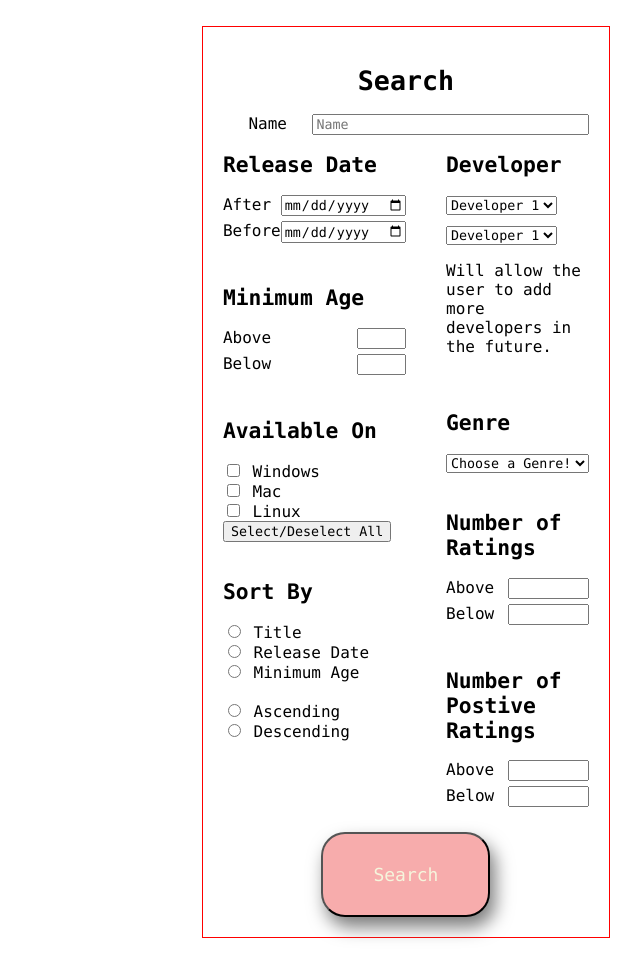
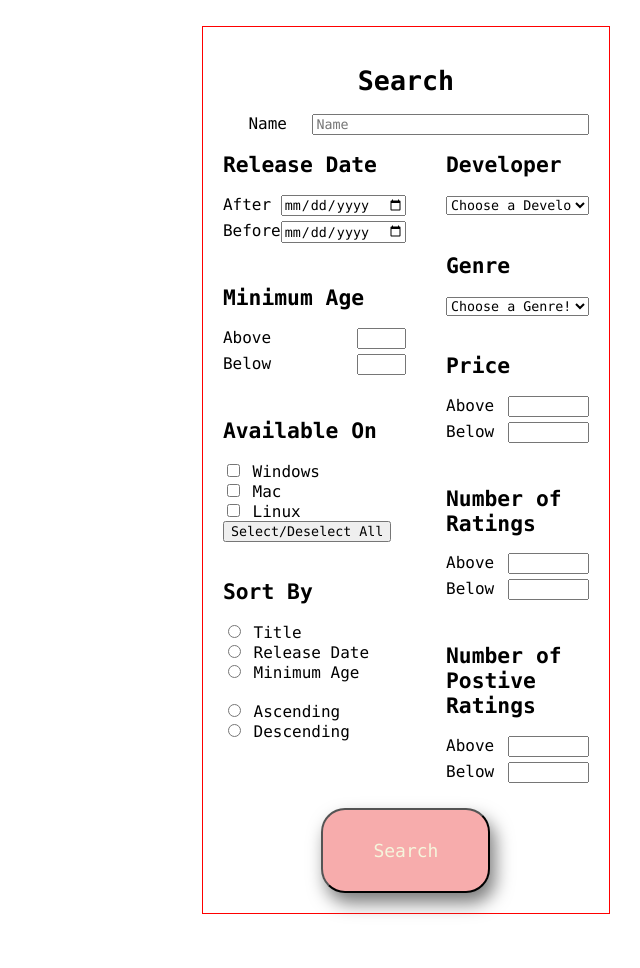
Before and after one commit to luciefwolf/cs257, a Flask app: page /games/ in a window 1280 px wide. Shown: the part 197-1165 px from the top of the page, without its empty margins (640-1280 px from the left). After the commit the page ends 1111 px from the top, so only its background shows below. Run offline with Flask 2, Linux system fonts and the light colour scheme; data that the repository does not hold is empty; parts of the project's set-up code (start-up, migrations or seed data) failed here and were passed over; some libraries are stand-ins or nearby versions.

Commit message:
Implemented filtering by genre, title, min_age, date, developer, platforms, and price

```diff
--- a/webapp/api.py
+++ b/webapp/api.py
@@ -81,19 +81,19 @@ def get_games():
         title = flask.request.args.get('title')
         additional_arguments.append(str(title))
     if 'min_age_above' in flask.request.args:
-        query += 'AND game.minimum_age >= %s'
+        query += ' AND game.minimum_age >= %s'
         min_age_above = flask.request.args.get('min_age_above')
         additional_arguments.append(str(min_age_above))
     if 'min_age_below' in flask.request.args:
-        query += 'AND game.minimum_age <= %s'
+        query += ' AND game.minimum_age <= %s'
         min_age_below = flask.request.args.get('min_age_below')
         additional_arguments.append(str(min_age_below))
     if 'start_date' in flask.request.args:
-        query += 'AND game.release_date >= %s'
+        query += ' AND game.release_date >= %s'
         start_date = flask.request.args.get('start_date')
         additional_arguments.append(str(start_date))
     if 'end_date' in flask.request.args:
-        query += 'AND game.release_date <= %s'
+        query += ' AND game.release_date <= %s'
         end_date = flask.request.args.get('end_date')
         additional_arguments.append(str(end_date))
     if 'developer_id' in flask.request.args:
@@ -101,47 +101,58 @@ def get_games():
         developer_id = flask.request.args.get('developer_id')
         additional_arguments.append(str(developer_id))
     if 'platforms' in flask.request.args:
-        platforms = flask.request.args.get('platforms') # [w, m, l]
+        # "w, m, l"
+        platforms = flask.request.args.get('platforms').split(',')
         if len(platforms) == 1:
             if 'w' in platforms:
-                query += ' AND game.windows_support == True'
+                query += ' AND game.windows_support = true'
             if 'm' in platforms:
-                query += ' AND game.mac_support == True'
+                query += ' AND game.mac_support = true'
             if 'l' in platforms:
-                query += ' AND game.linux_support == True'
+                query += ' AND game.linux_support = true'
         elif len(platforms) == 2:
             if 'w' in platforms and 'm' in platforms:
-                query += ' AND (game.windows_support == True OR game.mac_support == True)'
+                query += ' AND (game.windows_support = true AND game.mac_support = true)'
             if 'w' in platforms and 'l' in platforms:
-                query += ' AND (game.windows_support == True OR game.linux_support == True)'
+                query += ' AND (game.windows_support = true AND game.linux_support = true)'
             if 'm' in platforms and 'l' in platforms:
-                query += ' AND (game.mac_support == True OR game.linux_support == True)'
+                query += ' AND (game.mac_support = true AND game.linux_support = true)'
+        elif len(platforms) == 3:
+            query += ' AND (game.windows_support = true AND game.mac_support = true AND game.linux_support = true)'
         else:
             pass
-    if 'price_lower_than' in flask.request.args:
+    if 'price_above' in flask.request.args:
+        query += ' AND game.price >= %s'
+        price_above = flask.request.args.get('price_above')
+        additional_arguments.append(str(price_above))
+    if 'price_below' in flask.request.args:
         query += ' AND game.price <= %s'
-        price_lower_than = flask.request.args.get('price_lower_than')
-        additional_arguments.append(str(price_lower_than))
-    if 'price_higher_than' in flask.request.args:
-        query += ' AND game.price >= %s'
-        price_higher_than = flask.request.args.get('price_higher_than')
-        additional_arguments.append(str(price_higher_than))
-    if 'pos_ratings_higher_than' in flask.request.args:
+        price_below = flask.request.args.get('price_below')
+        additional_arguments.append(str(price_below))
+    if 'pos_ratings_above' in flask.request.args:
         query += ' AND game.pos_ratings >= %s'
-        pos_ratings_higher_than = flask.request.args.get('pos_ratings_higher_than')
-        additional_arguments.append(str(pos_ratings_higher_than))
-    if 'pos_ratings_lower_than' in flask.request.args:
+        pos_ratings_above = flask.request.args.get('pos_ratings_above')
+        additional_arguments.append(str(pos_ratings_above))
+    if 'pos_ratings_below' in flask.request.args:
         query += ' AND game.pos_ratings <= %s'
-        pos_ratings_lower_than = flask.request.args.get('pos_ratings_lower_than')
-        additional_arguments.append(str(pos_ratings_lower_than))
-    if 'neg_ratings_higher_than' in flask.request.args:
-        query += ' AND game.neg_ratings >= %s'
-        neg_ratings_higher_than = flask.request.args.get('neg_ratings_higher_than')
-        additional_arguments.append(str(neg_ratings_higher_than))
-    if 'neg_ratings_lower_than' in flask.request.args:
-        query += ' AND game.neg_ratings <= %s'
-        neg_ratings_lower_than = flask.request.args.get('neg_ratings_lower_than')
-        additional_arguments.append(str(neg_ratings_lower_than))
+        pos_ratings_below = flask.request.args.get('pos_ratings_below')
+        additional_arguments.append(str(pos_ratings_below))
+    if 'total_ratings_above' in flask.request.args:
+        query += ' AND SUM(game.pos_ratings + game.neg_ratings) >= %s'
+        total_ratings_above = flask.request.args.get('total_ratings_above')
+        additional_arguments.append(str(total_ratings_above))
+    if 'total_ratings_below' in flask.request.args:
+        query += ' AND SUM(game.pos_ratings + game.neg_ratings) <= %s'
+        total_ratings_below = flask.request.args.get('total_ratings_below')
+        additional_arguments.append(str(total_ratings_below))
+    # if 'neg_ratings_higher_than' in flask.request.args:
+    #     query += ' AND game.neg_ratings >= %s'
+    #     neg_ratings_higher_than = flask.request.args.get('neg_ratings_higher_than')
+    #     additional_arguments.append(str(neg_ratings_higher_than))
+    # if 'neg_ratings_lower_than' in flask.request.args:
+    #     query += ' AND game.neg_ratings <= %s'
+    #     neg_ratings_lower_than = flask.request.args.get('neg_ratings_lower_than')
+    #     additional_arguments.append(str(neg_ratings_lower_than))
 
     # implementation not complete
     if 'sort_by' in flask.request.args:
--- a/webapp/static/webapp.js
+++ b/webapp/static/webapp.js
@@ -9,6 +9,7 @@ window.onload = initialize;
 
 function initialize() {
     loadGenresSelector();
+    loadDevelopersSelector();
 
     let element = document.getElementById('search_button');
     if (element) {
@@ -58,18 +59,49 @@ function loadGenresSelector() {
     });
 }
 
+function loadDevelopersSelector() {
+    let url = getAPIBaseURL() + '/developers/';
+
+    // Send the request to the books API /genres/ endpoint
+    fetch(url, {method: 'get'})
+
+    // When the results come back, transform them from a JSON string into
+    // a Javascript object (in this case, a list of author dictionaries).
+    .then((response) => response.json())
+
+    // Once you have your list of author dictionaries, use it to build
+    // an HTML table displaying the author names and lifespan.
+    .then(function(developers) {
+        // Add the <option> elements to the <select> element
+        let selectorBody = '<option value="None">Choose a Developer!</option>\n';
+        for (let k = 0; k < developers.length; k++) {
+            let developer = developers[k];
+            selectorBody += '<option value="' + developer['id'] + '">' + developer['developer_name'] + '</option>\n';
+        }
+
+        let developer_selector = document.getElementById('developer_selector');
+        if (developer_selector) {
+            developer_selector.innerHTML = selectorBody;
+        }
+    })
+
+    // Log the error if anything went wrong during the fetch.
+    .catch(function(error) {
+        console.log(error);
+    });
+}
+
 function onGamesFilterChanged() {
     let url = getAPIBaseURL() + '/games/?';
 
     let genre_selector = document.getElementById('genre_selector');
     let genreID = genre_selector.value;
-
-    let title_input = document.getElementById('title_search').value;
-
     if (genreID != 'None') {
         url += 'genre_id=' + genreID;
     }
 
+
+    let title_input = document.getElementById('title_search').value;
     if (title_input != '') {
         if (url.charAt(url.length - 1) == '?') {
             url += 'title=' + title_input;
@@ -79,8 +111,118 @@ function onGamesFilterChanged() {
         }
     }
 
+
+    let min_age_above = document.getElementById('min_age_above').value;
+    let min_age_below = document.getElementById('min_age_below').value;
+    if (min_age_above != 0 && min_age_above != '') {
+        if (url.charAt(url.length - 1) == '?') {
+            url += 'min_age_above=' + min_age_above;
+        }
+        else {
+            url += '&min_age_above=' + min_age_above;
+        }
+    }
+    if (min_age_below != 18 && min_age_below != '') {
+        if (url.charAt(url.length - 1) == '?') {
+            url += 'min_age_below=' + min_age_below;
+        }
+        else {
+            url += '&min_age_below=' + min_age_below;
+        }
+    }
+
+
+    let start_date = document.getElementById('start_date').value;
+    let end_date = document.getElementById('end_date').value;
+    if (start_date != '') {
+        if (url.charAt(url.length - 1) == '?') {
+            url += 'start_date=' + start_date;
+        }
+        else {
+            url += '&start_date=' + start_date;
+        }
+    }
+    if (end_date != '') {
+        if (url.charAt(url.length - 1) == '?') {
+            url += 'end_date=' + end_date;
+        }
+        else {
+            url += '&end_date=' + end_date;
+        }
+    }
+
+
+    let developerID = document.getElementById('developer_selector').value;
+    if (developerID != 'None') {
+        if (url.charAt(url.length - 1) == '?') {
+            url += 'developer_id=' + developerID;
+        }
+        else {
+            url += '&developer_id=' + developerID;
+        }
+
+    }
+
+
+    let windows = document.getElementById('windows').checked;
+    if (windows == false) {
+        windows = '';
+    }
+    else {
+        windows = 'w'
+    }
+    let mac = document.getElementById('mac').checked;
+    if (mac == false) {
+        mac = '';
+    }
+    else {
+        mac = 'm'
+    }
+    let linux = document.getElementById('linux').checked;
+    if (linux == false) {
+        linux = '';
+    }
+    else {
+        linux = 'l'
+    }
+
+    let platforms = new Array(windows, mac, linux)
+    platforms = platforms.filter(empty_string => {
+        return empty_string !== '';
+    });
+    if (platforms.length != 0) {
+        platforms = platforms.toString();
+        if (url.charAt(url.length - 1) == '?') {
+            url += 'platforms=' + platforms;
+        }
+        else {
+            url += '&platforms=' + platforms;
+        }
+    }
+
+
+    let price_above = document.getElementById('price_above').value;
+    let price_below = document.getElementById('price_below').value;
+    if (price_above != '') {
+        if (url.charAt(url.length - 1) == '?') {
+            url += 'price_above=' + price_above;
+        }
+        else {
+            url += '&price_above=' + price_above;
+        }
+    }
+    if (price_below != '') {
+        if (url.charAt(url.length - 1) == '?') {
+            url += 'price_below=' + price_below;
+        }
+        else {
+            url += '&price_below=' + price_below;
+        }
+    }
+
+
     if (url.charAt(url.length - 1) == '?') {
-        url.slice(0, -1);
+        url.slice(0, -2);
     }
 
     fetch(url, {method: 'get'})
@@ -89,6 +231,9 @@ function onGamesFilterChanged() {
 
     .then(function(games) {
         let game_html = '';
+        if (games.length == 0) {
+            game_html += '<p><strong>No game found 😔 Please try again!</strong></p>'
+        }
         for (var i = 0; i < games.length; i++) {
             var game = games[i];
             game_id = game['id']
--- a/webapp/templates/games_main.html
+++ b/webapp/templates/games_main.html
@@ -33,11 +33,11 @@
                             <h2>Release Date</h2>
                             <div class='flex' style="padding-bottom: 5px;">
                                 <label for="start_date" style="flex: 1;">After</label>
-                                <input style="flex: 1;" type="date" name="start_date" class="form-control" placeholder="mm/dd/yy">
+                                <input id="start_date" style="flex: 1;" type="date" name="start_date" class="form-control" placeholder="mm/dd/yy">
                             </div>
                             <div class="flex" style="padding-bottom: 5px;">
                                 <label for="end_date" style="flex: 1;">Before</label>
-                                <input style="flex: 1;" type="date" name="end_date" class="form-control" placeholder="mm/dd/yy">
+                                <input id="end_date" style="flex: 1;" type="date" name="end_date" class="form-control" placeholder="mm/dd/yy">
                             </div>
                         </div>
 
@@ -45,21 +45,21 @@
                             <h2>Minimum Age</h2>
                             <div class='flex' style="padding-bottom: 5px;">
                                 <label for="quantity" style="flex: 1;">Above</label>
-                                <input type="number" id="quantity" name="quantity" min="0" max="18">
+                                <input id="min_age_above" type="number" id="quantity" name="quantity" min="0" max="18">
                             </div>
                             <div class="flex" style="padding-bottom: 5px;">
                                 <label for="quantity" style="flex: 1;">Below</label>
-                                <input type="number" id="quantity" name="quantity" min="0" max="18">
+                                <input id="min_age_below" type="number" id="quantity" name="quantity" min="0" max="18">
                             </div>
                         </div>
 
                         <div style="padding-bottom: 20px;">
                             <h2>Available On</h2>
-                            <input type="checkbox" id="windows" name="system1" value="Windows">
+                            <input type="checkbox" id="windows" name="system1">
                             <label for="system1"> Windows</label><br>
-                            <input type="checkbox" id="mac" name="system2" value="Mac">
+                            <input type="checkbox" id="mac" name="system2">
                             <label for="system2"> Mac</label><br>
-                            <input type="checkbox" id="linux" name="system3" value="Linux">
+                            <input type="checkbox" id="linux" name="system3">
                             <label for="system3"> Linux</label><br>
                             <button onclick="selectOrDeselect()">Select/Deselect All</button>
                         </div>
@@ -84,19 +84,7 @@
                     <div style="flex: 1; margin-left: 20px;">
                         <div style="padding-bottom: 20px;">
                             <h2>Developer</h2>
-                            <select name="developers" placeholder="Developer" style="margin-bottom: 10px">
-                                <option value="dev1">Developer 1</option>
-                                <option value="dev2">Developer 2</option>
-                                <option value="dev3">Developer 3</option>
-                            </select>
-                            <br>
-                            <select name="developers2" id="developers2" placeholder="Developer">
-                                <option value="dev1">Developer 1</option>
-                                <option value="dev2">Developer 2</option>
-                                <option value="dev3">Developer 3</option>
-                            </select>
-
-                            <p>Will allow the user to add more developers in the future. </p>
+                            <select id="developer_selector" style="width: 100%;"></select>
                         </div>
 
                         <div style="padding-bottom: 20px;">
@@ -105,14 +93,26 @@
                         </div>
 
                         <div style="padding-bottom: 20px;">
+                            <h2>Price</h2>
+                            <div class='flex' style="padding-bottom: 5px;">
+                                <label for="min_price" style="flex: 1;">Above</label>
+                                <input id="price_above" type="number" name="min_price" min="0" max="999999">
+                            </div>
+                            <div class="flex" style="padding-bottom: 5px;">
+                                <label for="max_price" style="flex: 1;">Below</label>
+                                <input id="price_below" type="number" name="max_price" min="0" max="999999">
+                            </div>
+                        </div>
+
+                        <div style="padding-bottom: 20px;">
                             <h2>Number of Ratings</h2>
                             <div class='flex' style="padding-bottom: 5px;">
                                 <label for="min_num_ratings" style="flex: 1;">Above</label>
-                                <input type="number" name="min_num_ratings" min="0" max="999999">
+                                <input id="total_ratings_above" type="number" name="min_num_ratings" min="0" max="999999">
                             </div>
                             <div class="flex" style="padding-bottom: 5px;">
                                 <label for="max_num_ratings" style="flex: 1;">Below</label>
-                                <input type="number" name="max_num_ratings" min="0" max="999999">
+                                <input id="total_ratings_below" type="number" name="max_num_ratings" min="0" max="999999">
                             </div>
                         </div>
 
@@ -120,11 +120,11 @@
                             <h2>Number of Postive Ratings</h2>
                             <div class='flex' style="padding-bottom: 5px;">
                                 <label for="min_num_pos_ratings" style="flex: 1;">Above</label>
-                                <input type="number" name="min_num_pos_ratings" min="0" max="999999">
+                                <input id="pos_ratings_below" type="number" name="min_num_pos_ratings" min="0" max="999999">
                             </div>
                             <div class="flex" style="padding-bottom: 5px;">
                                 <label for="max_num_pos_ratings" style="flex: 1;">Below</label>
-                                <input type="number" name="max_num_pos_ratings" min="0" max="999999">
+                                <input id="pos_ratings_below" type="number" name="max_num_pos_ratings" min="0" max="999999">
                             </div>
                         </div>
 
```
